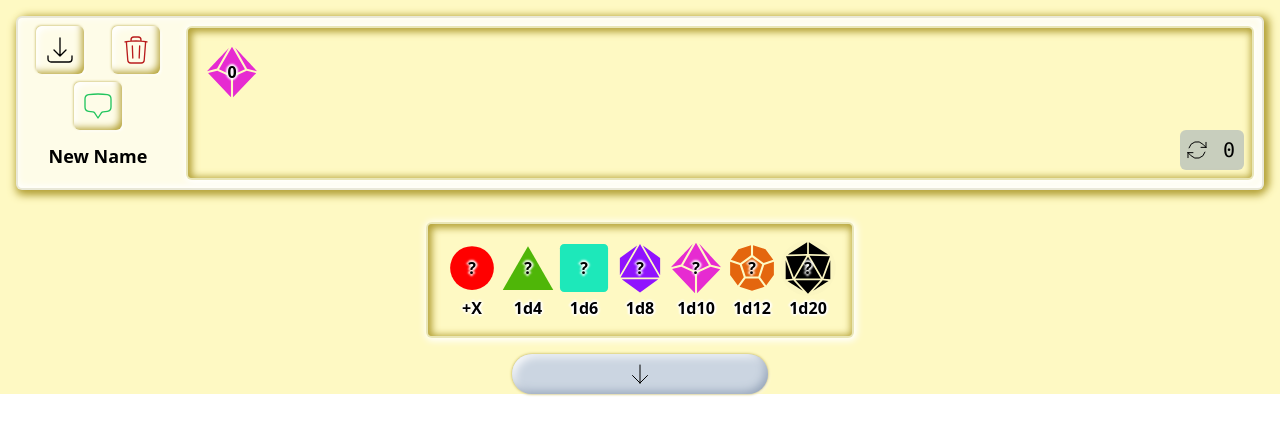
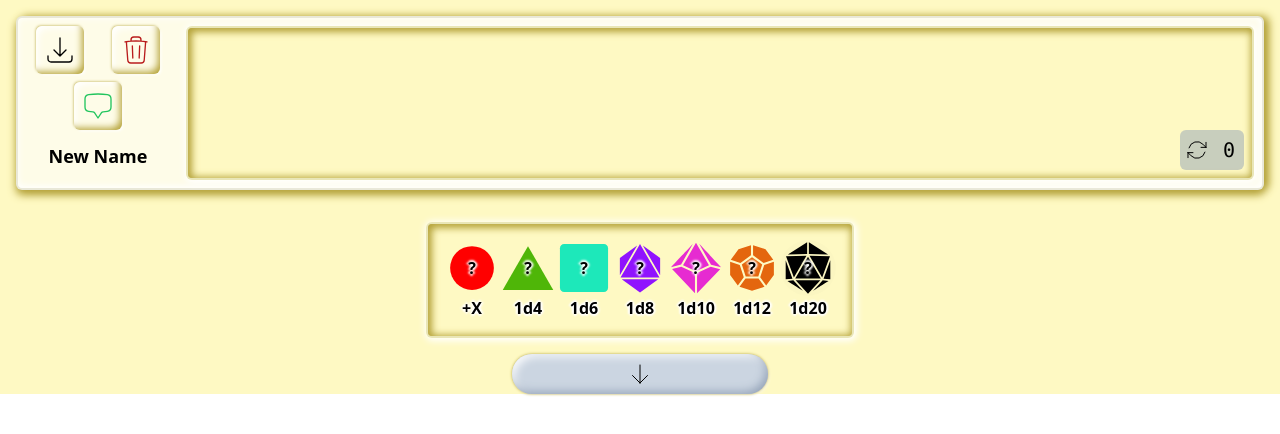
Before and after one commit to Lethargie1/Maptool-DiceTray, a Svelte app: page / in a window 1280 px wide. Shown: the top 434 px of the page. Built offline with nearby package versions, Linux system fonts and the light colour scheme; the HTML template or start-up script is replaced by a standard one.

Commit message:
made dice chat output have a maximum dice on line

```diff
--- a/src/diceStore.js
+++ b/src/diceStore.js
@@ -17,7 +17,7 @@ function createTrayStore() {
     const { subscribe, update } = writable(
         {
             name: "New Name",
-            diceList: [new DiceObj(10)],
+            diceList: [],
             sendNotification: true
         });
 
--- a/src/macroCom.js
+++ b/src/macroCom.js
@@ -233,9 +233,13 @@ const formatter = (function() {
             },
             0
         );
-
+        const diceContent = wrappedDices.reduce( (prev, current,i)=>{
+            let a = i%8
+            let linechanger = i > 0 && (a === 0) ? "</tr><tr>" : ""
+            return prev+=`${linechanger}<td>${current}</td>`
+        },"")
         return `<table>
-                <tr><td>${wrappedDices.join("</td>")}</td></tr>
+                <tr>${diceContent}</tr>
                 </table> result: ${trayTotal}`
     }
 
```
